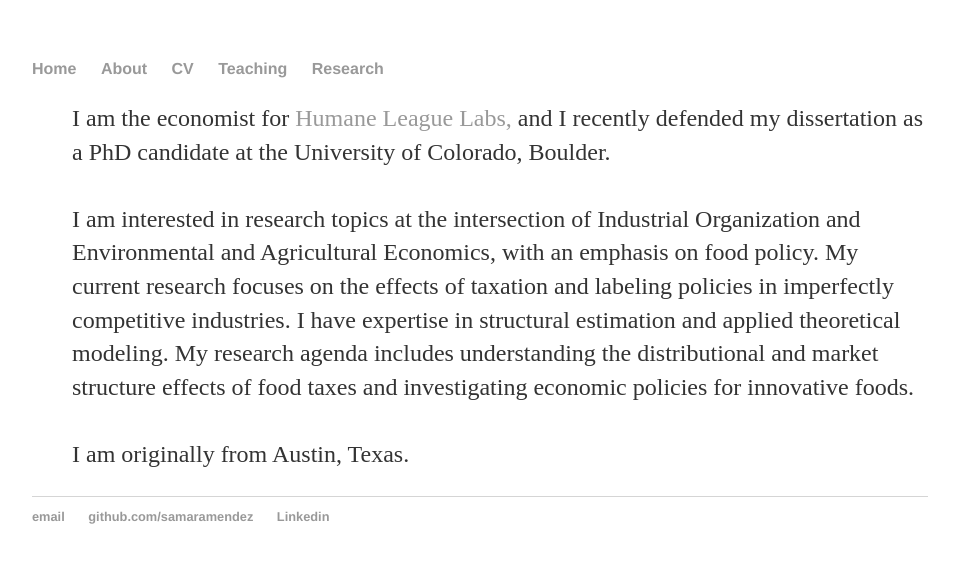
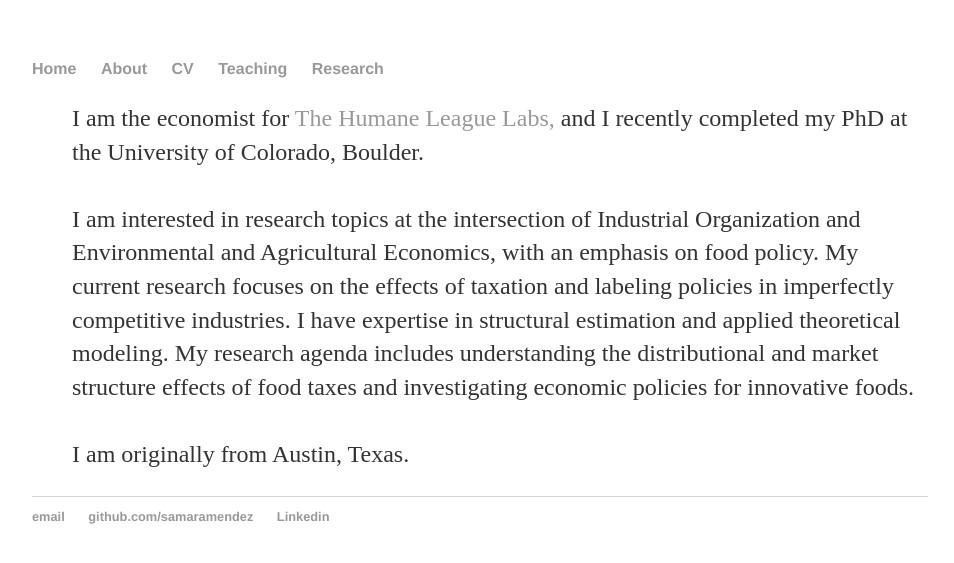
Before and after one commit to samaramendez/samaramendez.github.io, a Jekyll site: the page built from about/index.html, in a window 1280 px wide. Shown: the top 563 px of the page, without its empty margins (160-1114 px from the left). Built offline with Jekyll 4.4.1, drawn with Linux system fonts in a browser that asks for light colours.

Commit message:
THL Labs website/name update

```diff
--- a/about/index.html
+++ b/about/index.html
@@ -8,7 +8,7 @@ title: Samara Mendez
 <div class="blurb">
 		<ul>
 
-	<p> I am the economist for <a href="http://www.humaneleaguelabs.org/">Humane League Labs,</a> and I recently defended my dissertation as a PhD candidate at the University of Colorado, Boulder. <br><br>
+	<p> I am the economist for <a href="https://thehumaneleague.org/labs">The Humane League Labs,</a> and I recently completed my PhD at the University of Colorado, Boulder. <br><br>
 	I am interested in research topics at the intersection of Industrial Organization and Environmental and Agricultural Economics, with an emphasis on food policy.
 	My current research focuses on the effects of taxation and labeling policies in imperfectly competitive industries. I have expertise in structural estimation and applied theoretical modeling. My research agenda includes understanding the distributional and market structure effects of food taxes and investigating economic policies for innovative foods.
 
```
